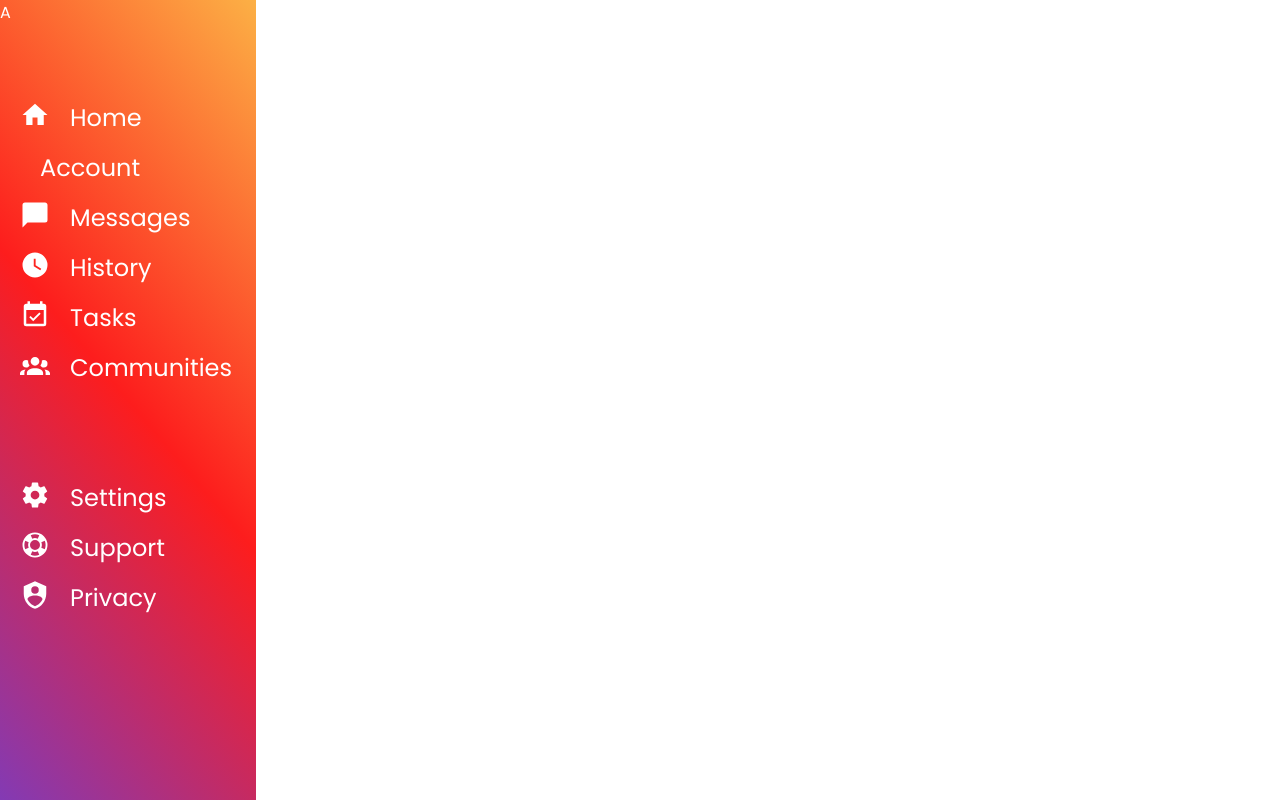
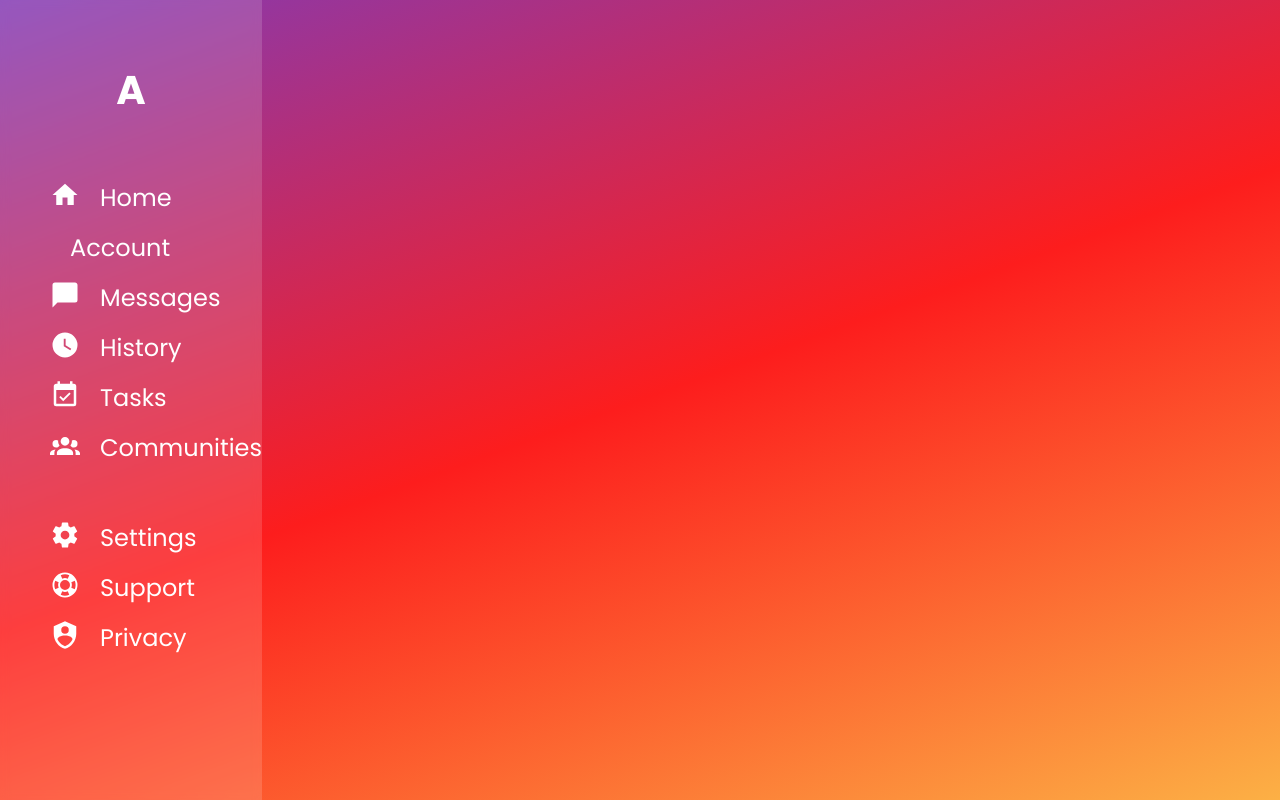
Before and after one commit to kaiotosto/admin-dashboard, a plain HTML site: page index.html in a window 1280 px wide. Drawn offline with Linux system fonts and the light colour scheme.

Commit message:
finish sidebar

```diff
--- a/style.css
+++ b/style.css
@@ -17,16 +17,17 @@
 	display: grid;
 	grid-template-columns: 1fr 4fr;
 	grid-template-rows: 1fr 5fr;
-}
-
-.sidebar {
-	background: rgb(131, 58, 180);
 	background: linear-gradient(
-		50deg,
+		160deg,
 		rgba(131, 58, 180, 1) 0%,
 		rgba(253, 29, 29, 1) 50%,
 		rgba(252, 176, 69, 1) 100%
 	);
+}
+
+.sidebar {
+	background-color: rgba(255, 255, 255, .15);
+	backdrop-filter: blur(5px);
 	color: rgb(255, 255, 255);
 	grid-row: 1/3;
     display: flex;
@@ -34,15 +35,19 @@
 }
 
 .sidebar .title {
-    height: 10vh;
+	font-weight: bold;
+	font-size: 2.5rem;
+	align-self: center;
+	padding-top: 60px;
+	padding-bottom: 60px;
 }
 
 .sidebar .content {
     height: 90vh;
-    padding: 20px;
+    padding-left: 50px;
     display: flex;
     flex-direction: column;
-    gap: 80px;
+    gap: 40px;
     font-size: 1.5rem;
 }
 
```
